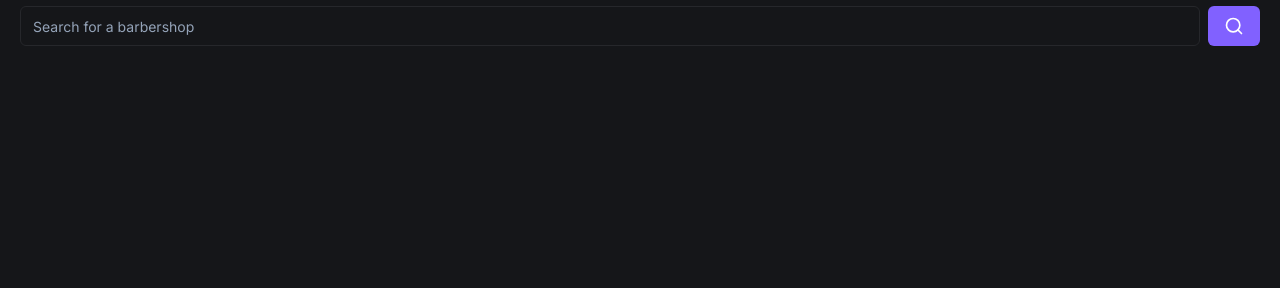
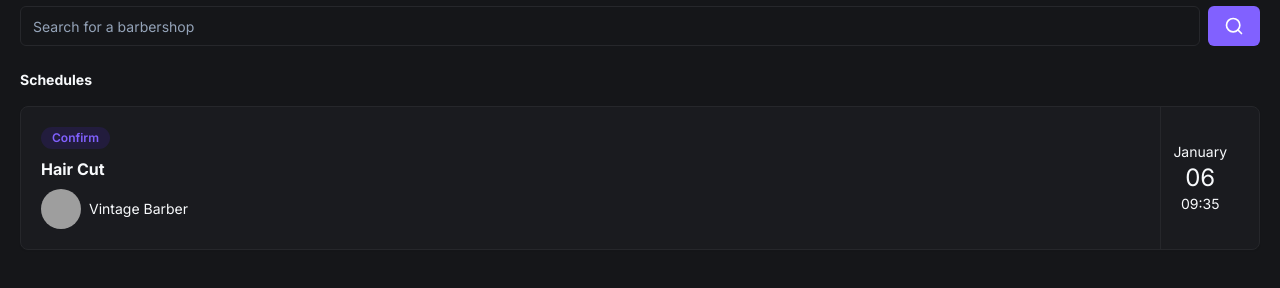
Before and after one commit to BmAlkes/barbershop, a Next.js app: page / in a window 1280 px wide. Shown: the part 218-506 px from the top of the page. Built offline with nearby package versions, Linux system fonts and the light colour scheme; grey boxes are pictures that could not be loaded.

Commit message:
feat:add initial booking components

```diff
--- /dev/null
+++ b/app/(home)/_component/booking-item.tsx
@@ -0,0 +1,37 @@
+import React from "react";
+import { Card, CardContent } from "../../_components/ui/card";
+import { Badge } from "../../_components/ui/badge";
+import {
+  Avatar,
+  AvatarFallback,
+  AvatarImage,
+} from "../../_components/ui/avatar";
+
+const BookingItem = () => {
+  return (
+    <Card>
+      <CardContent className="p-5 flex justify-between py-0">
+        <div className="flex flex-col gap-2 py-5">
+          <Badge className="bg-[#221c3d] text-primary hover:bg-[#22qc3d] w-fit">
+            Confirm
+          </Badge>
+          <h2 className="font-bold">Hair Cut</h2>
+          <div className="flex gap-2 items-center">
+            <Avatar>
+              <AvatarImage src="https://utfs.io/f/8a457cda-f768-411d-a737-cdb23ca6b9b5-b3pegf.png" />
+              <AvatarFallback>Hair cut</AvatarFallback>
+            </Avatar>
+            <h3 className="text-sm">Vintage Barber</h3>
+          </div>
+        </div>
+        <div className="flex flex-col items-center justify-center border-l border-solid border-secondary px-3">
+          <p className="text-sm">January</p>
+          <p className="text-2xl">06</p>
+          <p className="text-sm">09:35</p>
+        </div>
+      </CardContent>
+    </Card>
+  );
+};
+
+export default BookingItem;
--- a/app/(home)/page.tsx
+++ b/app/(home)/page.tsx
@@ -1,6 +1,7 @@
 import { format } from "date-fns";
 import Image from "next/image";
 import Search from "./_component/search";
+import BookingItem from "./_component/booking-item";
 
 export default function Home() {
   return (
@@ -14,6 +15,10 @@
       <div className="px-5 mt-6">
         <Search />
       </div>
+      <div className="px-5 mt-6">
+        <h2 className="text-sm font-bold mb-4">Schedules</h2>
+        <BookingItem />
+      </div>
     </main>
   );
 }
--- /dev/null
+++ b/app/_components/ui/avatar.tsx
@@ -0,0 +1,50 @@
+"use client"
+
+import * as React from "react"
+import * as AvatarPrimitive from "@radix-ui/react-avatar"
+
+import { cn } from "@/app/_lib/utils"
+
+const Avatar = React.forwardRef<
+  React.ElementRef<typeof AvatarPrimitive.Root>,
+  React.ComponentPropsWithoutRef<typeof AvatarPrimitive.Root>
+>(({ className, ...props }, ref) => (
+  <AvatarPrimitive.Root
+    ref={ref}
+    className={cn(
+      "relative flex h-10 w-10 shrink-0 overflow-hidden rounded-full",
+      className
+    )}
+    {...props}
+  />
+))
+Avatar.displayName = AvatarPrimitive.Root.displayName
+
+const AvatarImage = React.forwardRef<
+  React.ElementRef<typeof AvatarPrimitive.Image>,
+  React.ComponentPropsWithoutRef<typeof AvatarPrimitive.Image>
+>(({ className, ...props }, ref) => (
+  <AvatarPrimitive.Image
+    ref={ref}
+    className={cn("aspect-square h-full w-full", className)}
+    {...props}
+  />
+))
+AvatarImage.displayName = AvatarPrimitive.Image.displayName
+
+const AvatarFallback = React.forwardRef<
+  React.ElementRef<typeof AvatarPrimitive.Fallback>,
+  React.ComponentPropsWithoutRef<typeof AvatarPrimitive.Fallback>
+>(({ className, ...props }, ref) => (
+  <AvatarPrimitive.Fallback
+    ref={ref}
+    className={cn(
+      "flex h-full w-full items-center justify-center rounded-full bg-muted",
+      className
+    )}
+    {...props}
+  />
+))
+AvatarFallback.displayName = AvatarPrimitive.Fallback.displayName
+
+export { Avatar, AvatarImage, AvatarFallback }
--- /dev/null
+++ b/app/_components/ui/badge.tsx
@@ -0,0 +1,36 @@
+import * as React from "react"
+import { cva, type VariantProps } from "class-variance-authority"
+
+import { cn } from "@/app/_lib/utils"
+
+const badgeVariants = cva(
+  "inline-flex items-center rounded-full border px-2.5 py-0.5 text-xs font-semibold transition-colors focus:outline-none focus:ring-2 focus:ring-ring focus:ring-offset-2",
+  {
+    variants: {
+      variant: {
+        default:
+          "border-transparent bg-primary text-primary-foreground hover:bg-primary/80",
+        secondary:
+          "border-transparent bg-secondary text-secondary-foreground hover:bg-secondary/80",
+        destructive:
+          "border-transparent bg-destructive text-destructive-foreground hover:bg-destructive/80",
+        outline: "text-foreground",
+      },
+    },
+    defaultVariants: {
+      variant: "default",
+    },
+  }
+)
+
+export interface BadgeProps
+  extends React.HTMLAttributes<HTMLDivElement>,
+    VariantProps<typeof badgeVariants> {}
+
+function Badge({ className, variant, ...props }: BadgeProps) {
+  return (
+    <div className={cn(badgeVariants({ variant }), className)} {...props} />
+  )
+}
+
+export { Badge, badgeVariants }
```
